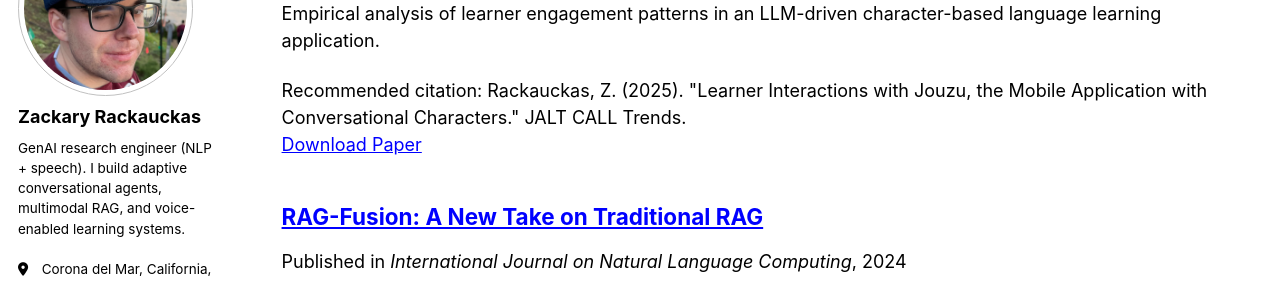
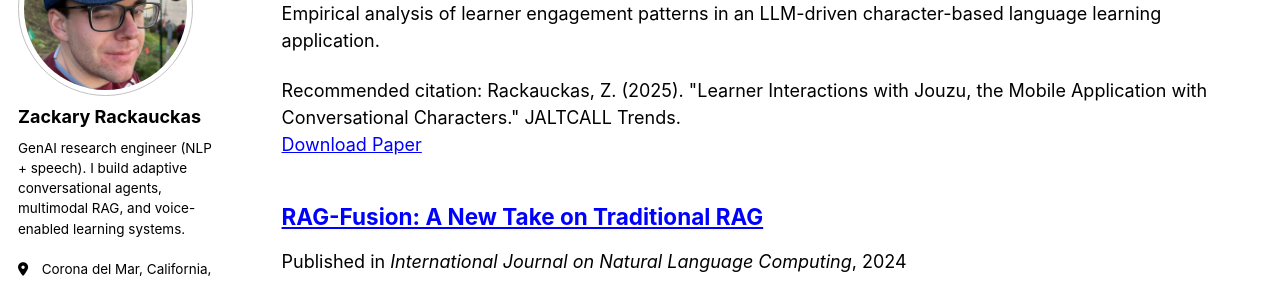
Before and after one commit to zackrack/zackrack.github.io, a Jekyll site: the page built from _pages/publications.html, in a window 1280 px wide and 900 px high, scrolled down 1508 px. Shown: the part 180-467 px from the top of the window. Built offline with Jekyll 4.4.1, drawn with Linux system fonts in a browser that asks for light colours; some web fonts are replaced; a script bundle is joined from its source files by our own code; library files that are not in the unit come from our copies.

Commit message:
Fix citation venue in 2025-jouzu-interactions.md

```diff
--- a/_publications/2025-jouzu-interactions.md
+++ b/_publications/2025-jouzu-interactions.md
@@ -6,6 +6,6 @@ permalink: /publication/2025-jouzu-interactions
 date: 2025-01-01
 venue: "JALTCALL Trends"
 paperurl: "https://doi.org/10.29140/jct.v1n1.2164"
-citation: "Rackauckas, Z. (2025). \"Learner Interactions with Jouzu, the Mobile Application with Conversational Characters.\" JALT CALL Trends."
+citation: "Rackauckas, Z. (2025). \"Learner Interactions with Jouzu, the Mobile Application with Conversational Characters.\" JALTCALL Trends."
 ---
 Empirical analysis of learner engagement patterns in an LLM-driven character-based language learning application.
```
